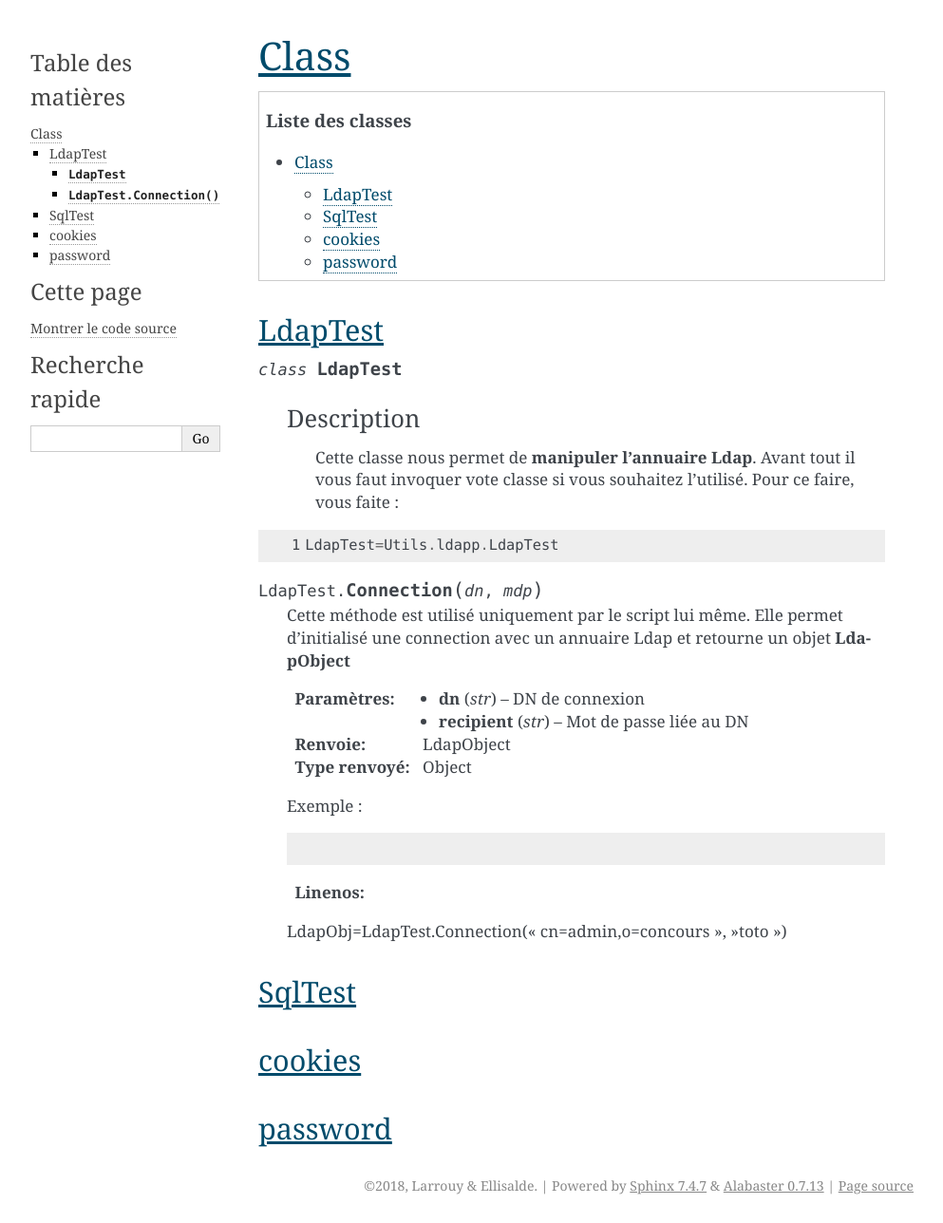
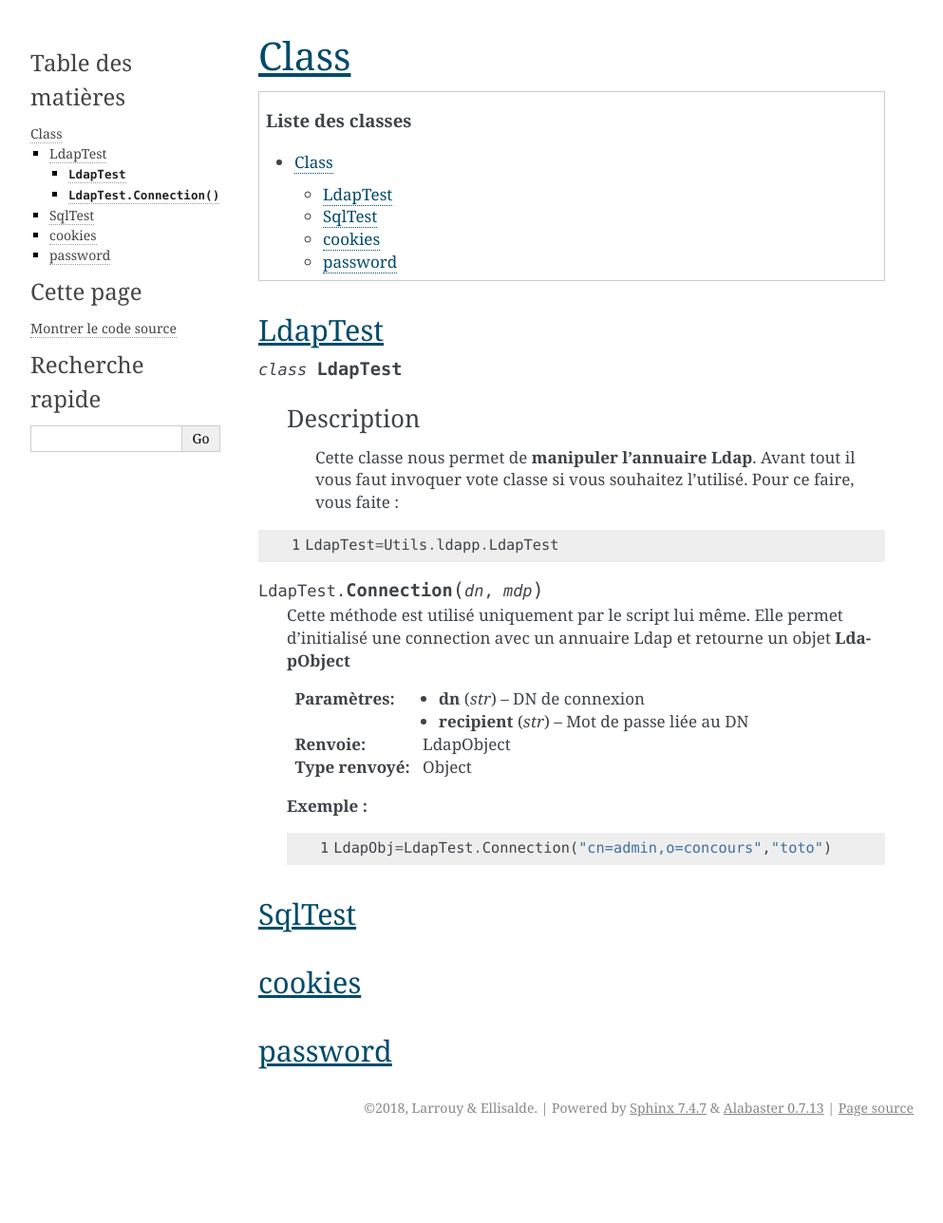
Before and after one commit to soldatroket/ProjetHacking, a Sphinx documentation site: the page built from Documentation/classe.rst, in a window 1280 px wide. Shown: the whole page at 95% size, without its empty margins (148-1141 px from the left). Built offline with Sphinx 7.4.7, drawn with Linux system fonts in a browser that asks for light colours; after the commit the page ends 1206 px from its top, so only the background shows below that.

```diff
--- a/Documentation/classe.rst
+++ b/Documentation/classe.rst
@@ -32,12 +32,12 @@ LdapTest
    :return: LdapObject
    :rtype: Object
 
-   Exemple :
+   **Exemple :**
 
    .. code-block:: python
-   :linenos:
+      :linenos:
 
-   LdapObj=LdapTest.Connection("cn=admin,o=concours","toto")
+      LdapObj=LdapTest.Connection("cn=admin,o=concours","toto")
 
 
 SqlTest
```
